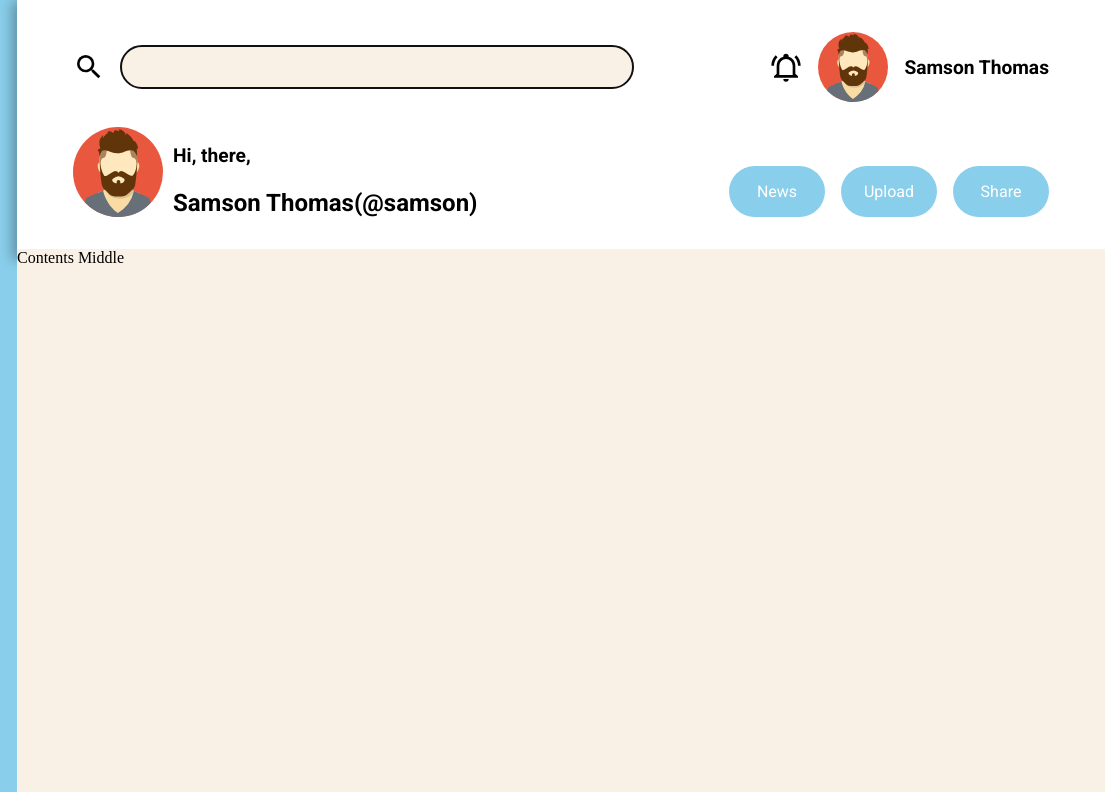
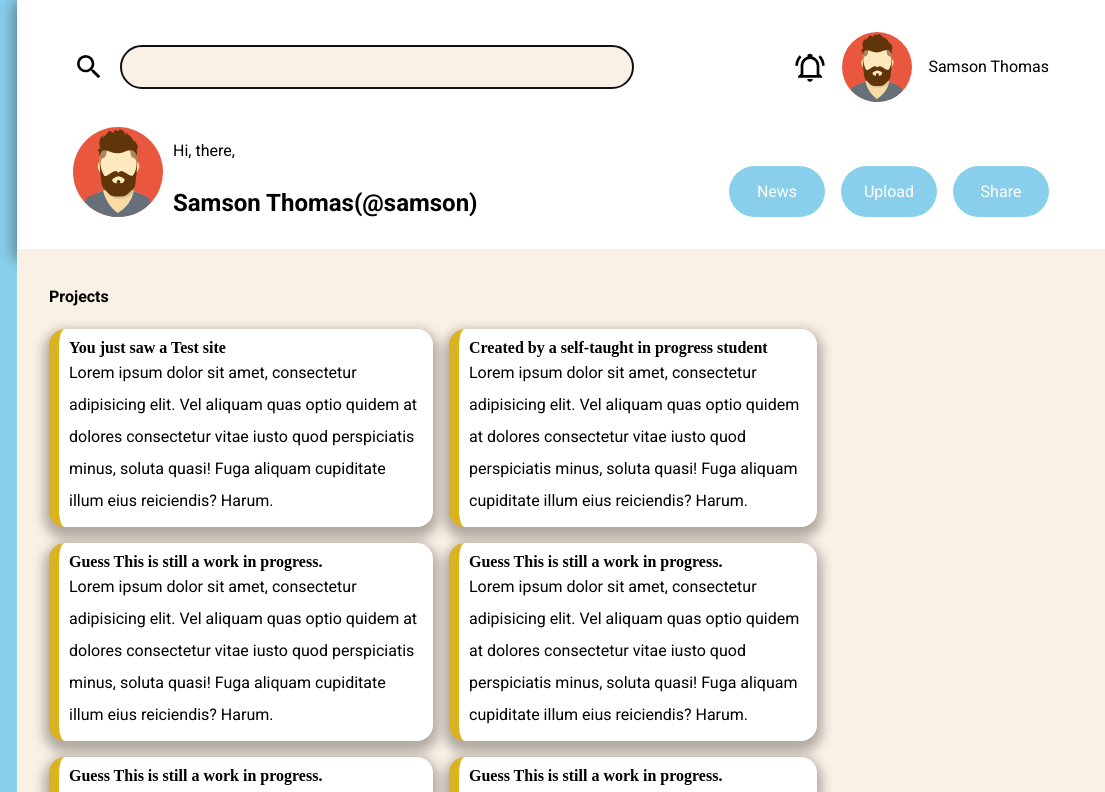
Before and after one commit to samsonite565/the_odin_project, a plain HTML site: page admin_dashboard_project/index.html in a window 1280 px wide. Shown: the top 792 px of the page, 175-1280 px from the left. Drawn offline with Linux system fonts and the light colour scheme; files whose address does not match are found by name.

Commit message:
trying to finish the main section, not able to get the right side of the webside with the grid format.

```diff
--- a/admin_dashboard_project/index.html
+++ b/admin_dashboard_project/index.html
@@ -1,10 +1,12 @@
 <!DOCTYPE html>
 <html lang="en">
+
 <head>
   <meta charset="UTF-8">
   <meta name="viewport" content="width=device-width, initial-scale=1.0">
   <link rel="stylesheet" href="style.css"> <!--Link to CSS file-->
   <title>Admin Dashboard</title>
+
 <body>
   <main class="wrapper">
     <section class="sidebar">
@@ -106,13 +108,22 @@
             <path
               d="M10,21H14A2,2 0 0,1 12,23A2,2 0 0,1 10,21M21,19V20H3V19L5,17V11C5,7.9 7.03,5.17 10,4.29C10,4.19 10,4.1 10,4A2,2 0 0,1 12,2A2,2 0 0,1 14,4C14,4.1 14,4.19 14,4.29C16.97,5.17 19,7.9 19,11V17L21,19M17,11A5,5 0 0,0 12,6A5,5 0 0,0 7,11V18H17V11M19.75,3.19L18.33,4.61C20.04,6.3 21,8.6 21,11H23C23,8.07 21.84,5.25 19.75,3.19M1,11H3C3,8.6 3.96,6.3 5.67,4.61L4.25,3.19C2.16,5.25 1,8.07 1,11Z" />
           </svg>
-          <svg width="70px" height="70px" viewBox="0 0 61.7998 61.7998" xmlns="http://www.w3.org/2000/svg"> <title /> <g data-name="Layer 2" id="Layer_2"> <g data-name="—ÎÓÈ 1" id="_ÎÓÈ_1"> <circle cx="30.8999" cy="30.8999" fill="#e9573e" r="30.8999" /> <path d="M23.255 38.68l15.907.149v3.617l7.002 3.339-15.687 14.719-13.461-15.34 6.239-2.656V38.68z" fill="#f9dca4" fill-rule="evenodd" /> <path d="M53.478 51.993A30.813 30.813 0 0 1 30.9 61.8a31.226 31.226 0 0 1-3.837-.237A34.071 34.071 0 0 1 15.9 57.919a31.034 31.034 0 0 1-7.856-6.225l1.283-3.1 11.328-5.054c.875 4.536 4.235 11.535 10.176 15.502a24.128 24.128 0 0 0 11.057-15.318l10.063 4.903z" fill="#677079" fill-rule="evenodd" />
-                <path d="M39.791 42.745c.728.347 1.973.928 2.094.999-2.03 6.368-15.72 8.7-19.756-.756z" fill-rule="evenodd"
-                  opacity="0.11" />
+          <svg width="70px" height="70px" viewBox="0 0 61.7998 61.7998" xmlns="http://www.w3.org/2000/svg">
+            <title />
+            <g data-name="Layer 2" id="Layer_2">
+              <g data-name="—ÎÓÈ 1" id="_ÎÓÈ_1">
+                <circle cx="30.8999" cy="30.8999" fill="#e9573e" r="30.8999" />
+                <path d="M23.255 38.68l15.907.149v3.617l7.002 3.339-15.687 14.719-13.461-15.34 6.239-2.656V38.68z"
+                  fill="#f9dca4" fill-rule="evenodd" />
+                <path
+                  d="M53.478 51.993A30.813 30.813 0 0 1 30.9 61.8a31.226 31.226 0 0 1-3.837-.237A34.071 34.071 0 0 1 15.9 57.919a31.034 31.034 0 0 1-7.856-6.225l1.283-3.1 11.328-5.054c.875 4.536 4.235 11.535 10.176 15.502a24.128 24.128 0 0 0 11.057-15.318l10.063 4.903z"
+                  fill="#677079" fill-rule="evenodd" />
+                <path d="M39.791 42.745c.728.347 1.973.928 2.094.999-2.03 6.368-15.72 8.7-19.756-.756z"
+                  fill-rule="evenodd" opacity="0.11" />
                 <path d="M31.129 8.432c21.281 0 12.987 35.266 0 35.266-12.266 0-21.281-35.266 0-35.266z" fill="#ffe8be"
                   fill-rule="evenodd" />
-                <path d="M18.365 24.045c-3.07 1.34-.46 7.687 1.472 7.658a31.974 31.974 0 0 1-1.472-7.658z" fill="#f9dca4"
-                  fill-rule="evenodd" />
+                <path d="M18.365 24.045c-3.07 1.34-.46 7.687 1.472 7.658a31.974 31.974 0 0 1-1.472-7.658z"
+                  fill="#f9dca4" fill-rule="evenodd" />
                 <path d="M44.14 24.045c3.07 1.339.46 7.687-1.471 7.658a31.993 31.993 0 0 0 1.471-7.658z" fill="#f9dca4"
                   fill-rule="evenodd" />
                 <path
@@ -126,7 +137,8 @@
                   fill="#60350a" fill-rule="evenodd" />
                 <path
                   d="M39.604 15.997a2.638 2.638 0 0 1 2.76 1.227c1.556 2.613 1.685 2.95 1.685 2.95s-.184-4.674-.295-5.23a.697.697 0 0 1 .973.028c.11.222-.444-4.7-3.335-5.644-1.057-3.002-4.754-5.226-4.754-5.226l-.167 1.668a6.056 6.056 0 0 0-5.265-4.145c.667.751.507 1.3.507 1.3a8.152 8.152 0 0 0-3.288-.632c.14.889-.889 1.835-.889 1.835s-.639-.974-3.169-1.307c-.445 1.612-1.28 1.89-2.085 2.641a18.92 18.92 0 0 0-1.861 2.224s.083-1.557.639-2.002c.209-.138-4.716 1.803-2.252 9.036a1.962 1.962 0 0 0-1.945 1.462c1.39.389.815 2.49 1.593 3.852.547-1.58.909-4.658 4.328-3.852 2.448.577 4.798 1.814 7.62 1.913 3.987.139 5.501-1.954 9.2-2.098z"
-                  fill="#60350a" fill-rule="evenodd" /> <path
+                  fill="#60350a" fill-rule="evenodd" />
+                <path
                   d="M32.415 38.594a2.774 2.774 0 0 0 2.214-.588c.72-.83 1.307-2.009.215-2.643a8.583 8.583 0 0 0-3.581-1.472 8.595 8.595 0 0 0-3.604 1.47c-1.34.775-.52 1.815.201 2.645a2.774 2.774 0 0 0 2.214.588c-.811-2.824 3.153-2.824 2.341 0z"
                   fill="#ffe8be" fill-rule="evenodd" />
               </g>
@@ -150,12 +162,12 @@
                 <path
                   d="M53.478 51.993A30.813 30.813 0 0 1 30.9 61.8a31.226 31.226 0 0 1-3.837-.237A34.071 34.071 0 0 1 15.9 57.919a31.034 31.034 0 0 1-7.856-6.225l1.283-3.1 11.328-5.054c.875 4.536 4.235 11.535 10.176 15.502a24.128 24.128 0 0 0 11.057-15.318l10.063 4.903z"
                   fill="#677079" fill-rule="evenodd" />
-                <path d="M39.791 42.745c.728.347 1.973.928 2.094.999-2.03 6.368-15.72 8.7-19.756-.756z" fill-rule="evenodd"
-                  opacity="0.11" />
+                <path d="M39.791 42.745c.728.347 1.973.928 2.094.999-2.03 6.368-15.72 8.7-19.756-.756z"
+                  fill-rule="evenodd" opacity="0.11" />
                 <path d="M31.129 8.432c21.281 0 12.987 35.266 0 35.266-12.266 0-21.281-35.266 0-35.266z" fill="#ffe8be"
                   fill-rule="evenodd" />
-                <path d="M18.365 24.045c-3.07 1.34-.46 7.687 1.472 7.658a31.974 31.974 0 0 1-1.472-7.658z" fill="#f9dca4"
-                  fill-rule="evenodd" />
+                <path d="M18.365 24.045c-3.07 1.34-.46 7.687 1.472 7.658a31.974 31.974 0 0 1-1.472-7.658z"
+                  fill="#f9dca4" fill-rule="evenodd" />
                 <path d="M44.14 24.045c3.07 1.339.46 7.687-1.471 7.658a31.993 31.993 0 0 0 1.471-7.658z" fill="#f9dca4"
                   fill-rule="evenodd" />
                 <path
@@ -181,7 +193,7 @@
         </div>
         <div class="top-nav" style="align-self: end;">
           <nav>
-            <menu class="dual-menu":q>
+            <menu class="dual-menu" :q>
               <li class="right-nav button">
                 <a href="#">News</a>
               </li>
@@ -196,7 +208,52 @@
         </div>
       </div>
     </section>
-    <div class="content">Contents Middle</div>
+    <div class="content">
+
+    <div class="cards_container"> <!--Parent class of the center cards-->
+        <div class="central-content"><!--left side cards-->
+          <p style="grid-column: 1/3; font-weight: 700;">Projects</p>
+          <div class="left-content content-card">
+            <h4>You just saw a Test site</h4>
+            <p>Lorem ipsum dolor sit amet, consectetur adipisicing elit. Vel aliquam quas optio quidem at
+              dolores consectetur vitae iusto quod perspiciatis minus, soluta quasi! Fuga aliquam cupiditate illum eius
+              reiciendis? Harum.</p>
+          </div>
+          <div class="left-content content-card">
+            <h4>Created by a self-taught in progress student</h4>
+            <p> Lorem ipsum dolor sit amet, consectetur adipisicing elit. Vel aliquam quas optio quidem at
+              dolores consectetur vitae iusto quod perspiciatis minus, soluta quasi! Fuga aliquam cupiditate illum eius
+              reiciendis? Harum.</p>
+          </div>
+          <div class="left-content content-card">
+            <h4> Guess This is still a work in progress.</h4>
+            <p>Lorem ipsum dolor sit amet, consectetur adipisicing elit. Vel aliquam quas optio quidem at
+              dolores consectetur vitae iusto quod perspiciatis minus, soluta quasi! Fuga aliquam cupiditate illum eius
+              reiciendis? Harum.</p>
+          </div>
+          <div class="left-content content-card">
+            <h4> Guess This is still a work in progress.</h4>
+            <p>Lorem ipsum dolor sit amet, consectetur adipisicing elit. Vel aliquam quas optio quidem at
+              dolores consectetur vitae iusto quod perspiciatis minus, soluta quasi! Fuga aliquam cupiditate illum eius
+              reiciendis? Harum.</p>
+          </div>
+          <div class="left-content content-card">
+            <h4> Guess This is still a work in progress.</h4>
+            <p>Lorem ipsum dolor sit amet, consectetur adipisicing elit. Vel aliquam quas optio quidem at
+              dolores consectetur vitae iusto quod perspiciatis minus, soluta quasi! Fuga aliquam cupiditate illum eius
+              reiciendis? Harum.
+            </p>
+          </div>
+          <div class="left-content content-card">
+            <h4> Guess This is still a work in progress.</h4>
+            <p>Lorem ipsum dolor sit amet, consectetur adipisicing elit. Vel aliquam quas optio quidem at
+              dolores consectetur vitae iusto quod perspiciatis minus, soluta quasi! Fuga aliquam cupiditate illum eius
+              reiciendis? Harum.
+            </p>
+          </div>
+          <div class="right-side-announcement content-card"></div>
+        </div>
+    </div>
   </main>
 </body>
 
--- a/admin_dashboard_project/style.css
+++ b/admin_dashboard_project/style.css
@@ -1,6 +1,7 @@
+@import "/styles/global.css";
 @import "/styles/variables.css";
 @import "/styles/components.css";
-@import "/styles/global.css";
+
 
 menu li {
   font-family: 'Roboto';
@@ -133,3 +134,26 @@ menu li {
     grid-row: 1/3;
   }
 }
+.cards_container {
+  display: grid;
+  grid-template-columns: 75% auto;
+  gap: 1rem;
+  justify-content: left;
+  padding: 2rem;
+  overflow: auto;
+}
+.central-content {
+   display: grid;
+   grid-template-columns: 50% auto;
+   grid-template-rows: 2rem repeat(auto-fit);
+   gap: 1rem;
+}
+
+
+.left-content {
+  border-left: 10px solid var(--card-accent);
+}
+
+.trending-cards {
+  grid-column: 2/3;
+}
--- a/admin_dashboard_project/styles/components.css
+++ b/admin_dashboard_project/styles/components.css
@@ -11,9 +11,18 @@
         }
     }
 
-    .card {
+    .profile-card {
         display: flex;
         gap: 5px;
         align-content: center;
     }
+
+    .content-card {
+        display: flex;
+        flex-direction: column;
+        background-color: white;
+        box-shadow: 0px 6px 12px 5px hsla(351, 100%, 1%, 0.301);
+        padding: 10px;
+        border-radius: 1rem;
+    }
 }
--- a/admin_dashboard_project/styles/global.css
+++ b/admin_dashboard_project/styles/global.css
@@ -41,7 +41,6 @@
 
   p {
     font-family: Roboto;
-    font-weight: 700;
-    font-size: 1.2em;
+    line-height: 2em;
   }
 }
```
